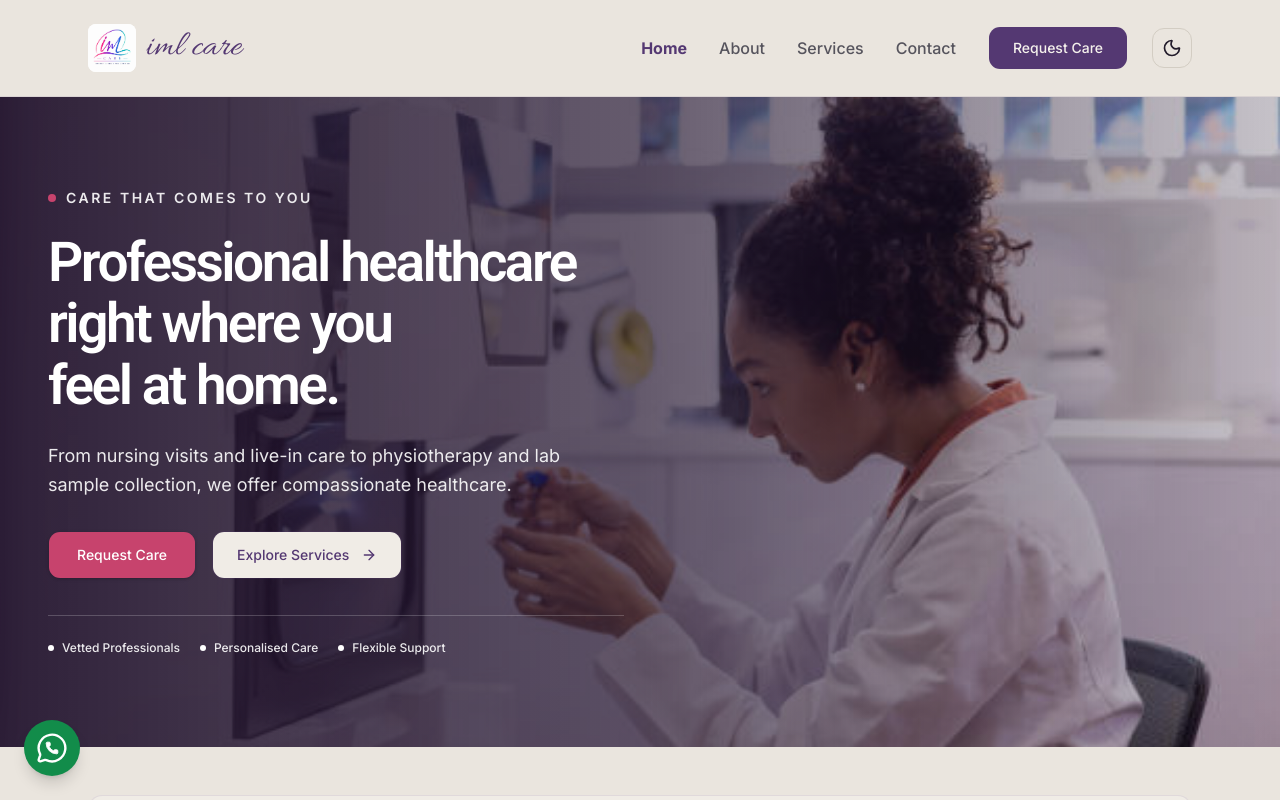
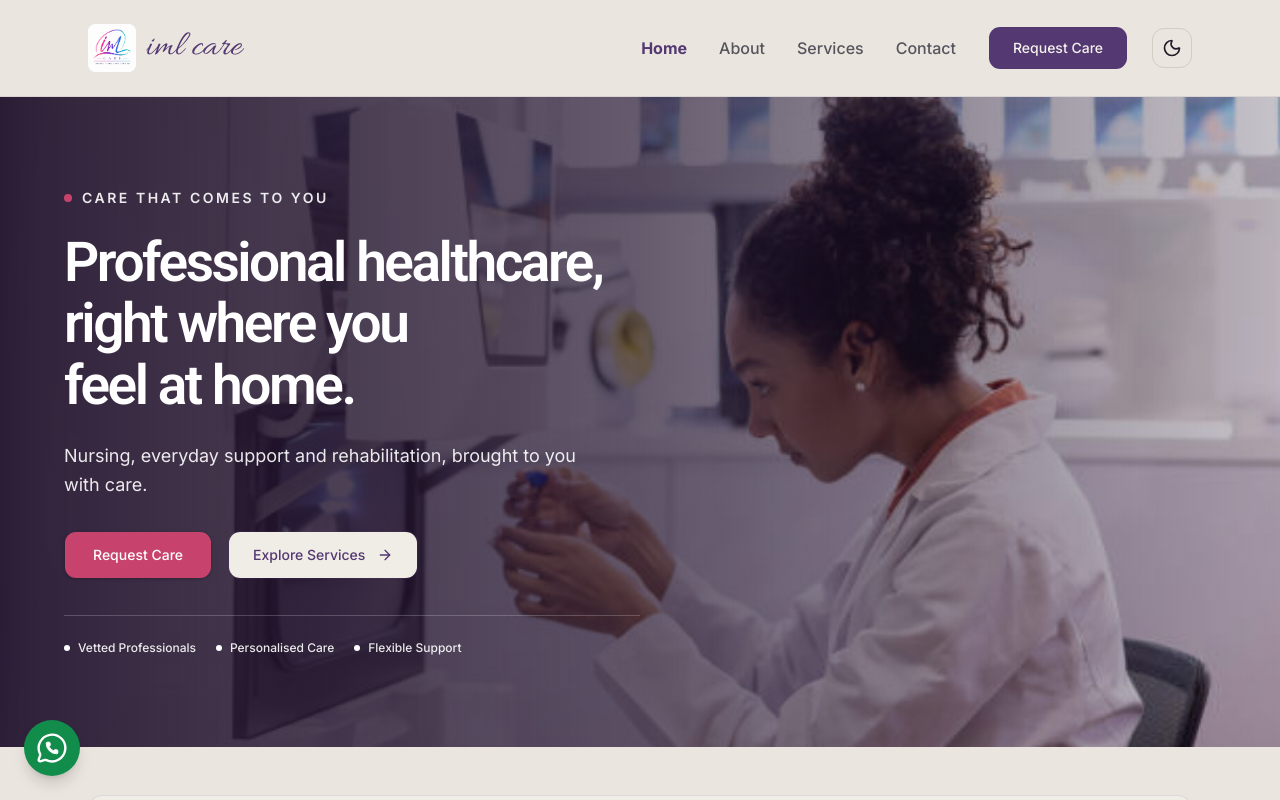
Before and after one commit to Jeffreyai7/imlcare-reni, a Next.js app: page / in a window 1280 px wide. Shown: the top 800 px of the page. Built offline with nearby package versions, Linux system fonts and the light colour scheme.

Commit message:
fix hero section

```diff
--- a/app/(public)/components/hero.tsx
+++ b/app/(public)/components/hero.tsx
@@ -15,7 +15,7 @@ export default function HomepageHero() {
   return (
     <section
       aria-labelledby="hero-heading"
-      className="homepage-hero relative isolate px-12 flex min-h-[600px] items-center lg:min-h-[650px] "
+      className="homepage-hero relative isolate flex min-h-[560px] items-start px-6 py-16 sm:min-h-[600px] sm:items-center sm:px-12 sm:py-20 lg:min-h-[650px] lg:py-16"
     >
       <div
         aria-hidden="true"
@@ -40,9 +40,9 @@ export default function HomepageHero() {
         ))}
         <div className="absolute inset-0 bg-linear-to-r from-[#24152f]/95 via-[#24152f]/70 to-[#24152f]/25" />
       </div>
-      <div className="w-full">
+      <div className="mx-auto w-full max-w-6xl min-w-0 text-left">
         <div>
-          <p className="mb-6 flex items-center gap-2.5 text-xs font-semibold tracking-[0.18em] text-white/90 sm:text-sm">
+          <p className="mb-5 flex items-center gap-2.5 sm:mb-6 text-xs font-semibold tracking-[0.18em] text-white/90 sm:text-sm">
             <span
               aria-hidden="true"
               className="size-2 rounded-full bg-brand-magenta"
@@ -51,17 +51,16 @@ export default function HomepageHero() {
           </p>
           <h1
             id="hero-heading"
-            className="max-w-xl text-[clamp(2.4rem,4.3vw,3.5rem)] leading-[1.12] font-semibold tracking-[-0.045em] text-white"
+            className="max-w-xl text-[clamp(2rem,8.5vw,2.5rem)] leading-[1.16] font-semibold tracking-[-0.035em] sm:text-[clamp(2.4rem,4.3vw,3.5rem)] sm:leading-[1.12] sm:tracking-[-0.045em] text-white"
           >
-            Professional healthcare
+            Professional healthcare,
             <br className="hidden sm:block" /> right where you
             <br className="hidden sm:block" /> feel at home.
           </h1>
-          <p className="mt-6 max-w-lg text-base leading-relaxed text-white/90 sm:text-lg">
-            From nursing visits and live-in care to physiotherapy and lab sample
-            collection, we offer compassionate healthcare.
+          <p className="mt-6 max-w-[30ch] text-base leading-[1.75] sm:max-w-lg sm:leading-relaxed text-white/90 sm:text-lg">
+            Nursing, everyday support and rehabilitation, brought to you with care.
           </p>
-          <div className="mt-8 flex flex-col gap-3 sm:flex-row sm:gap-4">
+          <div className="mt-9 flex max-w-sm flex-col gap-4 sm:mt-8 sm:max-w-none sm:flex-row">
             <Link
               href="/request-care"
               className={cn(
@@ -84,7 +83,7 @@ export default function HomepageHero() {
           </div>
           <ul
             aria-label="Our care commitments"
-            className="mt-9 flex max-w-xl flex-wrap gap-x-5 gap-y-3 border-t border-white/20 pt-6"
+            className="mt-9 hidden max-w-xl flex-wrap sm:flex gap-x-5 gap-y-3 border-t border-white/20 pt-6"
           >
             {benefits.map((benefit) => (
               <li
```
